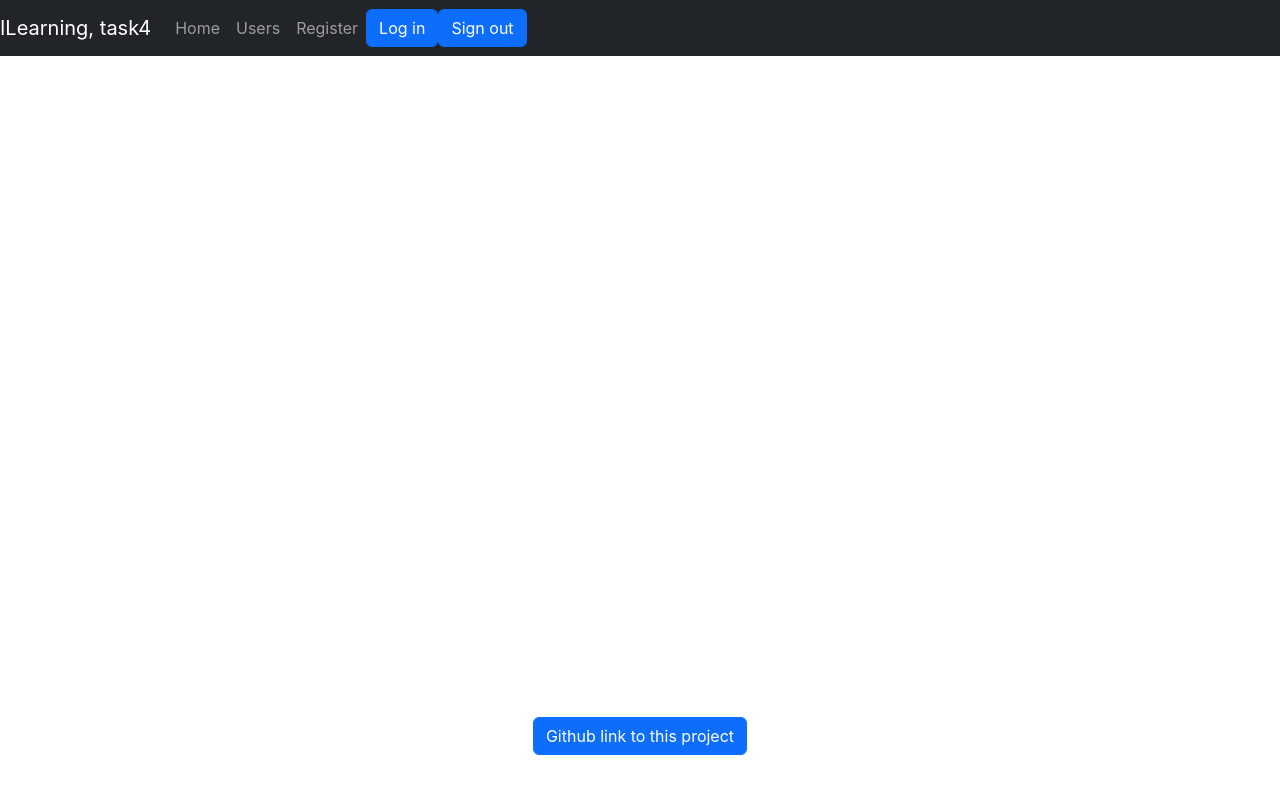
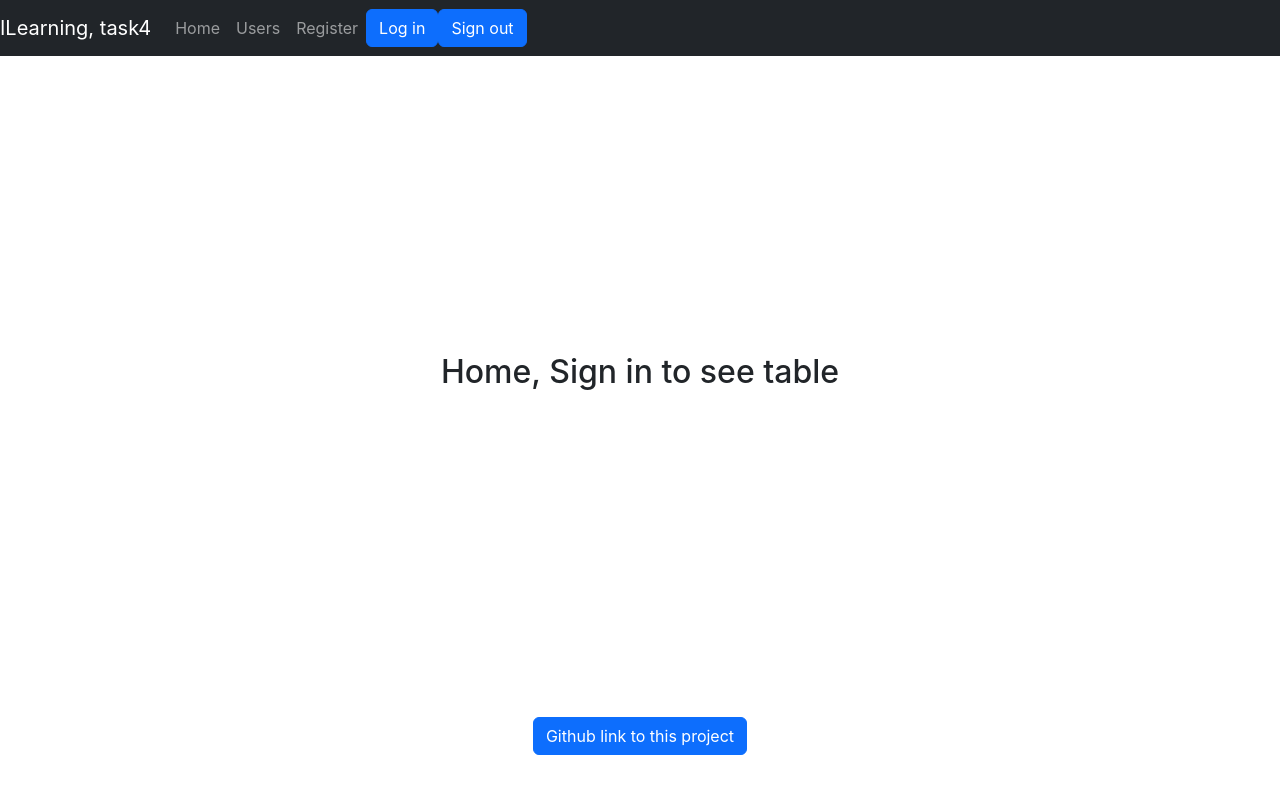
Before and after one commit to julia-mironova/registeredUserTableViewer, a React (Create React App) app in the folder ilearning-task4/: page / in a window 1280 px wide. Shown: the top 794 px of the page. Built offline with nearby package versions, Linux system fonts and the light colour scheme.

Commit message:
feat: main parts

```diff
--- a/ilearning-task4/src/components/footer.js
+++ b/ilearning-task4/src/components/footer.js
@@ -1,9 +1,6 @@
 import React from "react";
 import "bootstrap/dist/css/bootstrap.min.css";
 import { Button } from "react-bootstrap";
-//import { useNavigate } from "react-router-dom";
-
-//let navigate = useNavigate();
 
 let gitLink = `https://github.com/julia-mironova/registeredUserTableViewer/tree/main/ilearning-task4`;
 
--- a/ilearning-task4/src/pages/home.js
+++ b/ilearning-task4/src/pages/home.js
@@ -1,6 +1,6 @@
 import React from "react";
 
 const Home = () => {
-	<h2>Home, Sign in to see table</h2>;
+	return <h2>Home, Sign in to see table</h2>;
 };
 export default Home;
--- a/ilearning-task4/src/pages/register.js
+++ b/ilearning-task4/src/pages/register.js
@@ -1,7 +1,7 @@
 import React from "react";
 
 const Register = () => {
-	<h2>Form to register</h2>;
+	return <h2>Form to register</h2>;
 };
 
 export default Register;
--- a/ilearning-task4/src/pages/users.js
+++ b/ilearning-task4/src/pages/users.js
@@ -1,6 +1,6 @@
 import React from "react";
 
 const Users = () => {
-	<h2>Table with users</h2>;
+	return <h2>Table with users</h2>;
 };
 export default Users;
```
